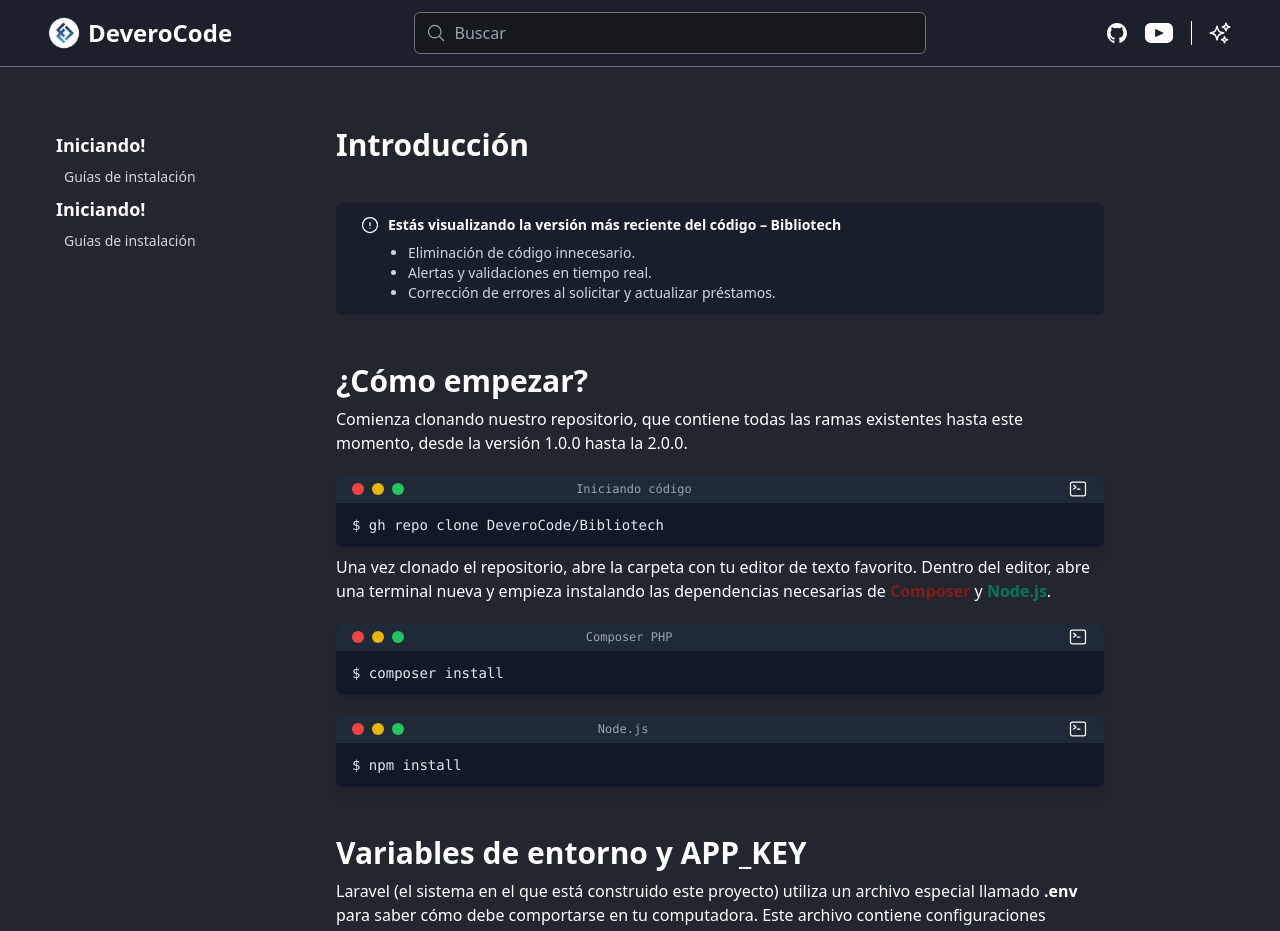
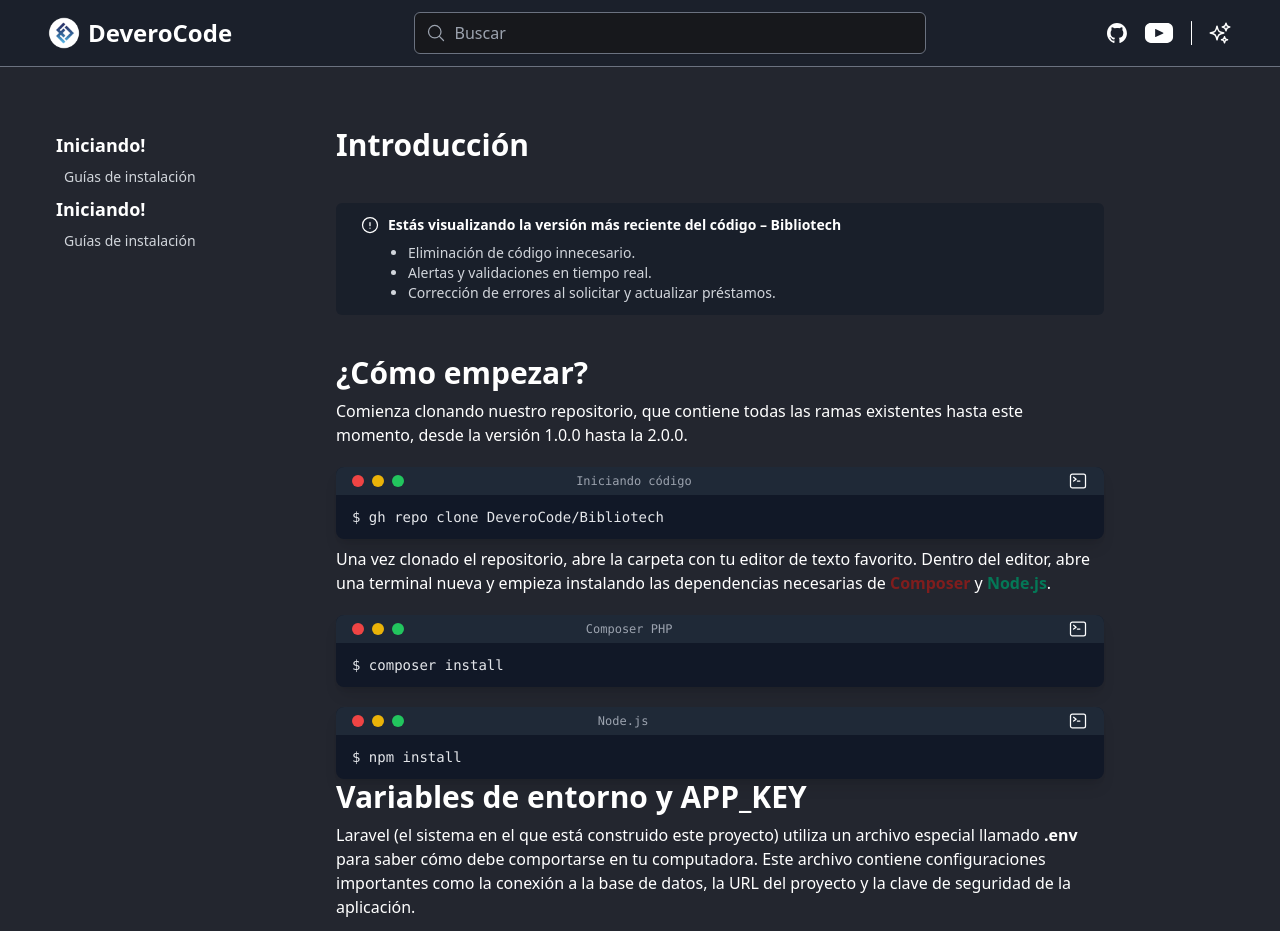
Before and after one commit to DeveroCode/Doc-Bibliotech, a React (Vite) app: page /start in a window 1280 px wide. Shown: the top 931 px of the page. Built offline with nearby package versions, Linux system fonts and the light colour scheme.

Commit message:
add new rule

```diff
--- a/src/index.css
+++ b/src/index.css
@@ -8,6 +8,10 @@
     }
 
     .title {
-      @apply text-3xl font-bold mt-12 mb-2;
+      @apply text-3xl font-bold mb-2;
+    }
+
+    .spacing {
+      @apply px-10 py-2;
     }
   }
```
